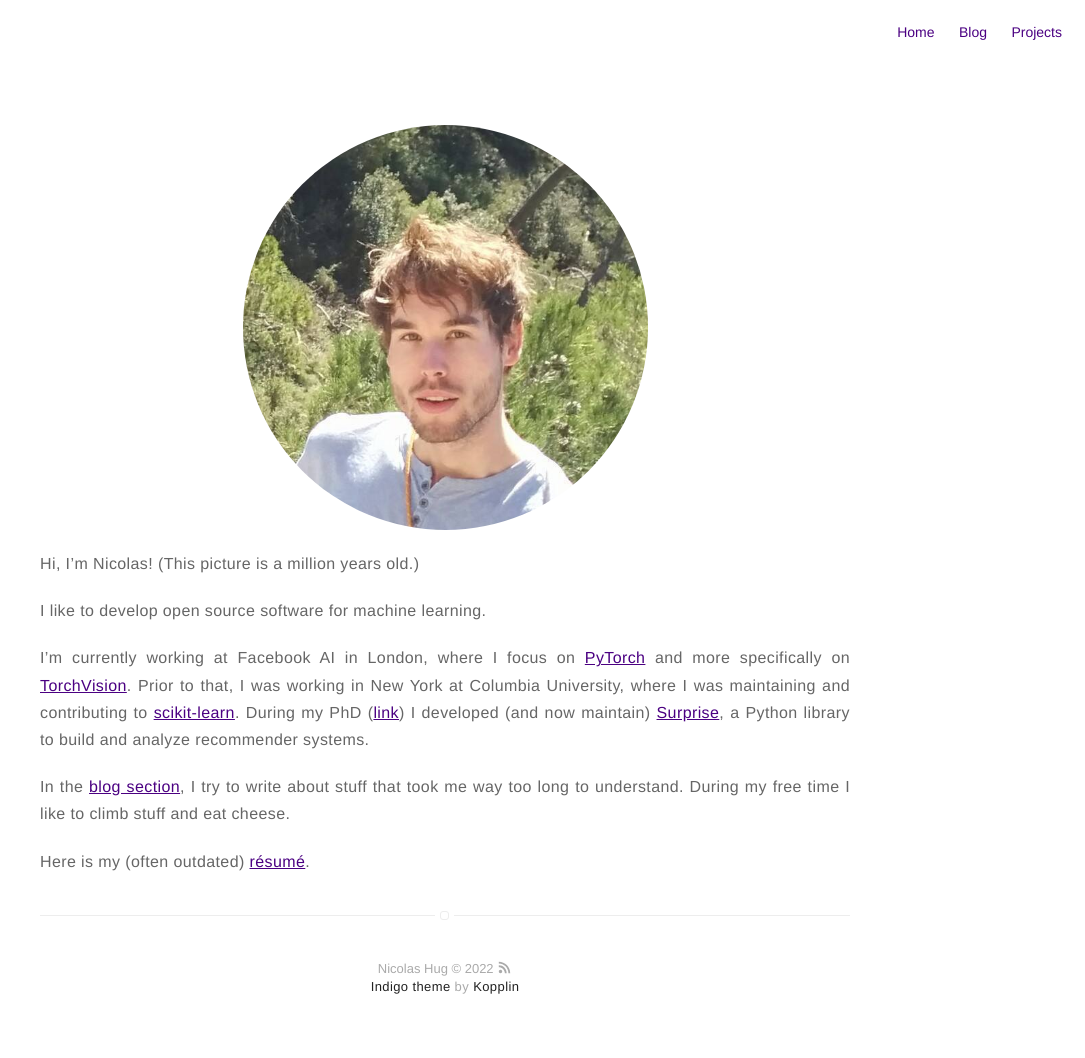
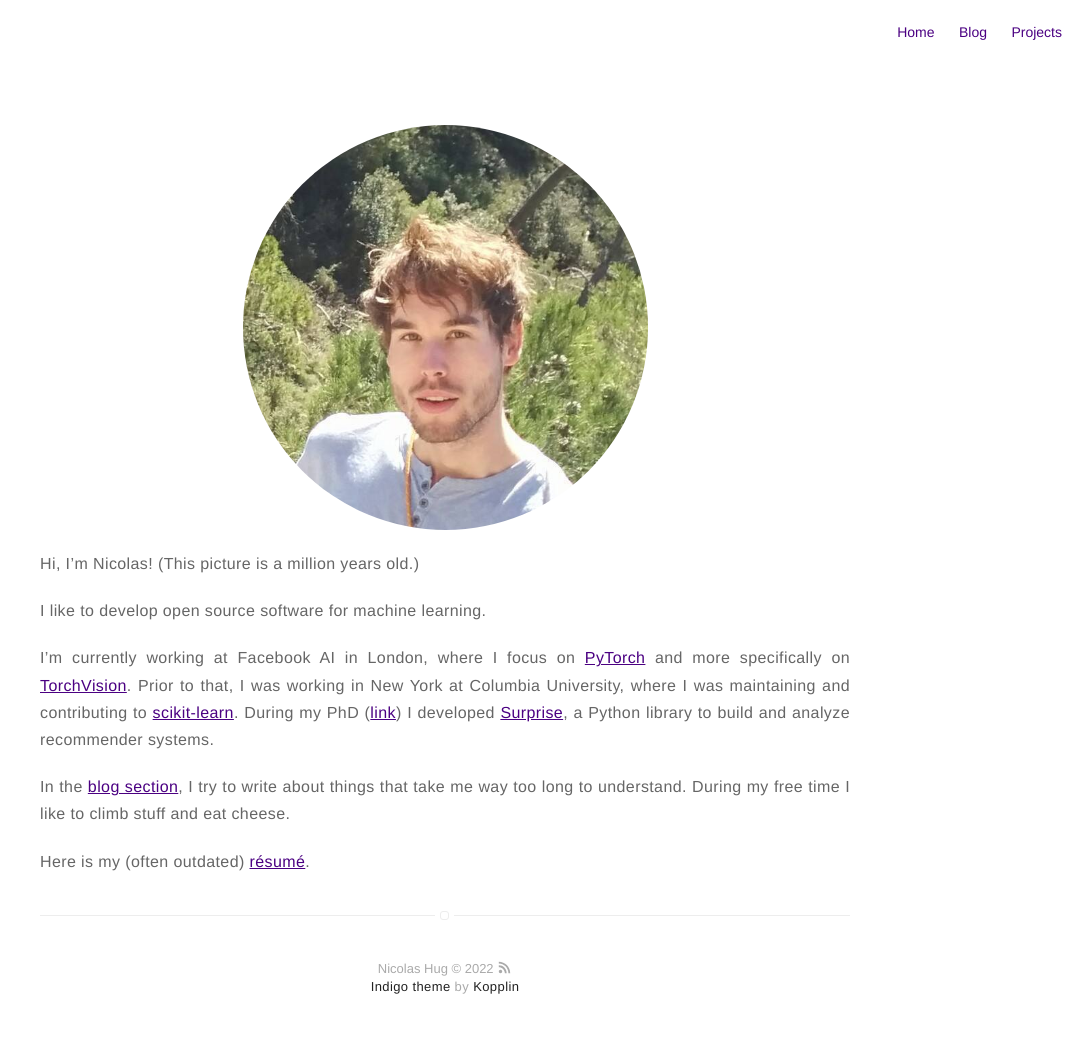
Before and after one commit to NicolasHug/nicolashug.github.io, a Jekyll site: the page built from about.md, in a window 1280 px wide. Shown: the whole page, without its empty margins (195-1280 px from the left). Built offline with Jekyll 4.4.1, drawn with Linux system fonts in a browser that asks for light colours; a script that is not in the unit is left out.

Commit message:
Minor edit

```diff
--- a/about.md
+++ b/about.md
@@ -15,12 +15,12 @@ I'm currently working at Facebook AI in London, where I focus on
 [TorchVision](https://pytorch.org/vision/). Prior to that, I was working in
 New York at Columbia University, where I was maintaining and contributing to
 [scikit-learn](http://scikit-learn.org/). During my PhD
-([link](http://nicolas-hug.com/assets/phd.pdf)) I developed (and now
-maintain) [Surprise](http://surpriselib.com), a Python library to build and
-analyze recommender systems.
+([link](http://nicolas-hug.com/assets/phd.pdf)) I developed
+[Surprise](http://surpriselib.com), a Python library to build and analyze
+recommender systems.
 
-In the [blog section]({{ site.url }}/blog), I try to write about stuff that
-took me way too long to understand. During my free time I like to climb stuff
+In the [blog section]({{ site.url }}/blog), I try to write about things that
+take me way too long to understand. During my free time I like to climb stuff
 and eat cheese.
 
 Here is my (often outdated) [résumé]({{ site.url }}/assets/Nicolas_Hug_CV.pdf).
```
